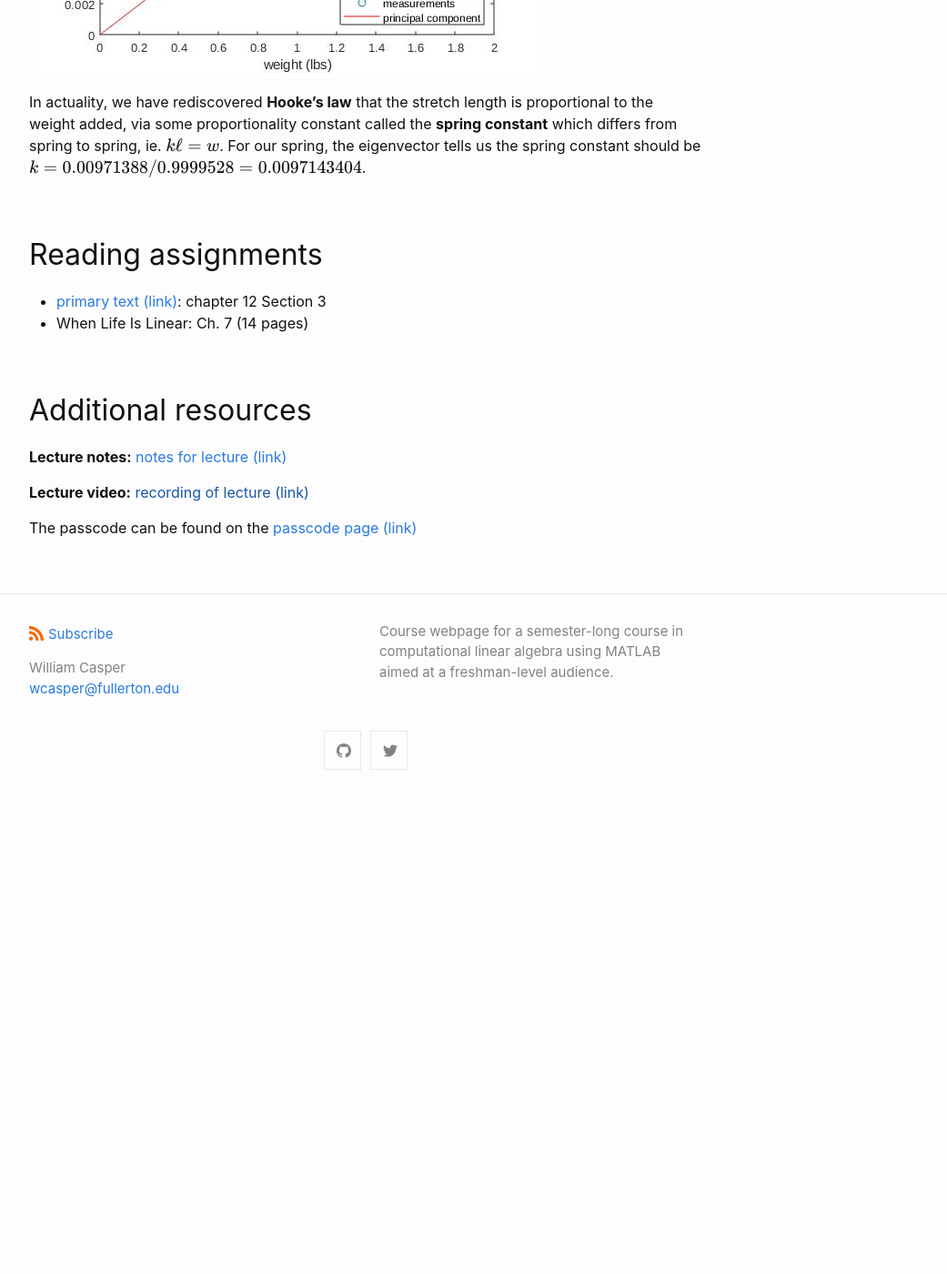
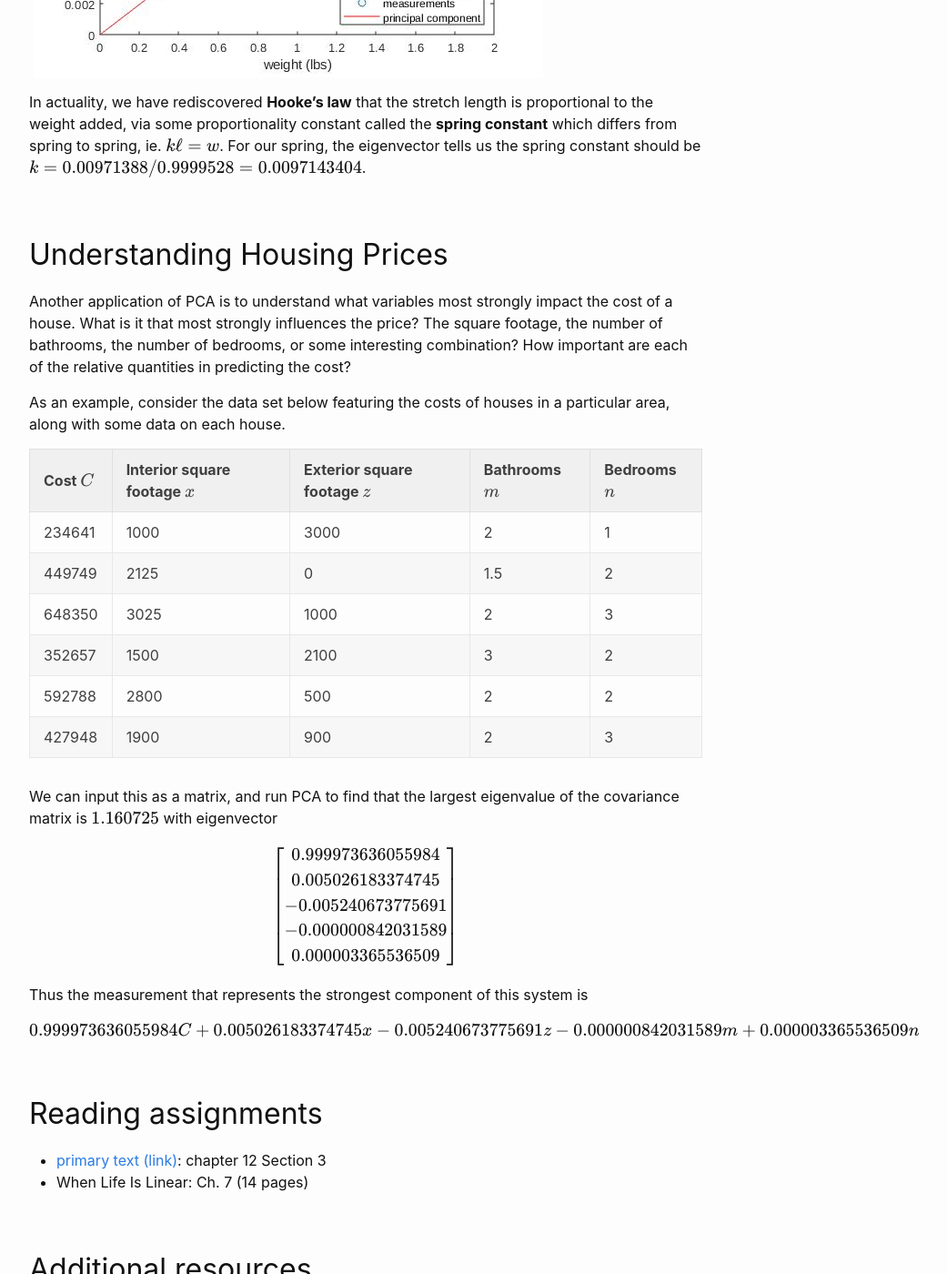
Before and after one commit to wcasper/math107spring2021, a Jekyll site: the page built from _posts/2021-05-05-Week-15-Lecture-25.md, in a window 1280 px wide and 1400 px high, scrolled down 2924 px. Shown: the whole window at 91% size, without its empty margins (238-1279 px from the left). Built offline with Jekyll 4.4.1, drawn with Linux system fonts in a browser that asks for light colours; before the commit the page ends 3805 px from its top, so only the background shows below that.

Commit message:
expanded lecture

```diff
--- a/_posts/2021-05-05-Week-15-Lecture-25.md
+++ b/_posts/2021-05-05-Week-15-Lecture-25.md
@@ -85,9 +85,42 @@ If we plot our measurements along with the line formed by the eigenvectors corre
 In actuality, we have rediscovered **Hooke's law** that the stretch length is proportional to the weight added, via some proportionality constant called the **spring constant** which differs from spring to spring, ie.  $$k\ell = w$$.
 For our spring, the eigenvector tells us the spring constant should be $$k= 0.00971388/0.9999528 = 0.0097143404$$.
 
+## Understanding Housing Prices
+
+Another application of PCA is to understand what variables most strongly impact the cost of a house.  What is it that most strongly influences the price?  The square footage, the number of bathrooms, the number of bedrooms, or some interesting combination?  How important are each of the relative quantities in predicting the cost?
+
+As an example, consider the data set below featuring the costs of houses in a particular area, along with some data on each house.
 
 
+| Cost $$C$$ | Interior square footage $$x$$ | Exterior square footage $$z$$ | Bathrooms $$m$$ | Bedrooms $$n$$ |
+| ---------- | ----------------------------- | ----------------------------- | --------------- | -------------- |
+|  234641    |               1000            |               3000            |         2       |        1       |
+|  449749    |               2125            |                  0            |         1.5     |        2       |
+|  648350    |               3025            |               1000            |         2       |        3       |
+|  352657    |               1500            |               2100            |         3       |        2       |
+|  592788    |               2800            |                500            |         2       |        2       |
+|  427948    |               1900            |                900            |         2       |        3       |
 
+
+We can input this as a matrix, and run PCA to find that the largest eigenvalue of the covariance matrix is $$1.160725$$ with eigenvector
+
+$$\left[\begin{array}{c}
+   0.999973636055984\\
+   0.005026183374745\\
+  -0.005240673775691\\
+  -0.000000842031589\\
+   0.000003365536509
+\end{array}\right]$$
+
+Thus the measurement that represents the strongest component of this system is
+
+$$
+ 0.999973636055984 C
+  +0.005026183374745 x
+  -0.005240673775691 z
+  -0.000000842031589 m
+  +0.000003365536509 n
+$$
 
 ## Reading assignments
 
```
